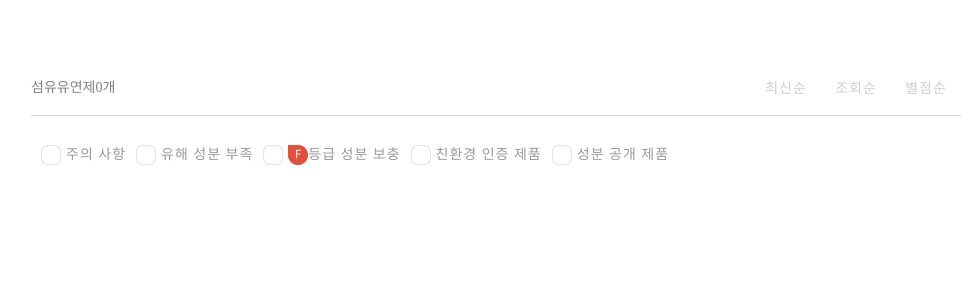
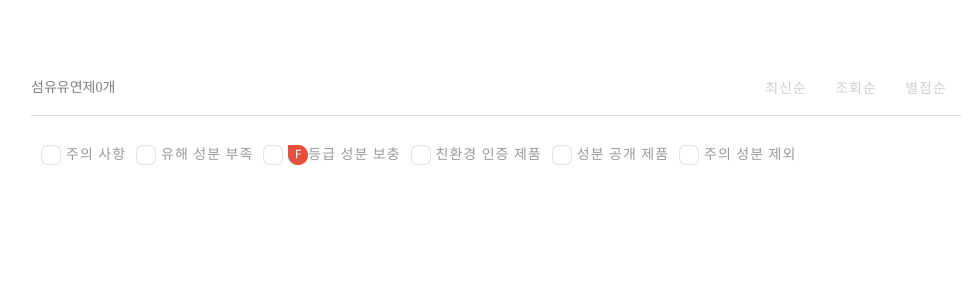
Before and after one commit to khsi12345/momguide_test, a Next.js app: page / in a window 1280 px wide. Shown: the top 300 px of the page, without its empty margins (144-1119 px from the left). Built offline with nearby package versions, Linux system fonts and the light colour scheme.

Commit message:
주의 성분 제외 필터 add

```diff
--- a/components/ProductFilter.tsx
+++ b/components/ProductFilter.tsx
@@ -9,6 +9,7 @@ const ProductFilter = () => {
       <FilterItem text="등급 성분 보충" rank />
       <FilterItem text="친환경 인증 제품" />
       <FilterItem text="성분 공개 제품" />
+      <FilterItem text="주의 성분 제외" />
     </Wrap>
   )
 }
```
